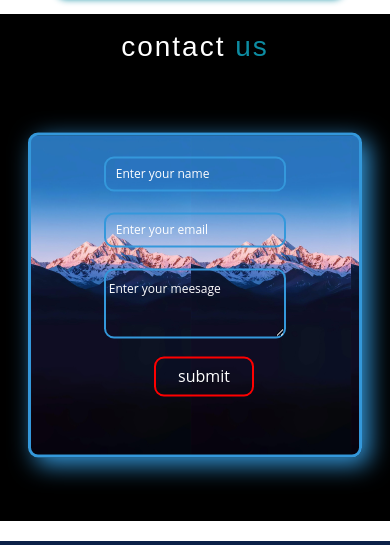
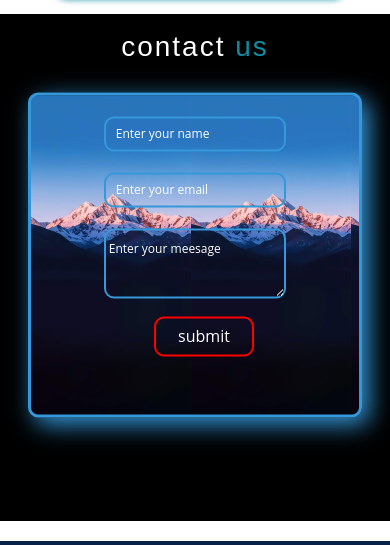
Before and after one commit to Walid-Othman/Travelo, a plain HTML site: page index.html in a window 390 px wide. Shown: the part 7229-7774 px from the top of the page. Drawn offline with nearby package versions, Linux system fonts and the light colour scheme.

Commit message:
Update style.css

```diff
--- a/style.css
+++ b/style.css
@@ -1346,7 +1346,7 @@ span {
     padding-right: 50px;
     padding-left: 50px;
     width: 100%;
-    margin: auto;
+    margin-top: -40px;
     border: 3px solid #3498db;
     border-radius: 10px;
   }
```
